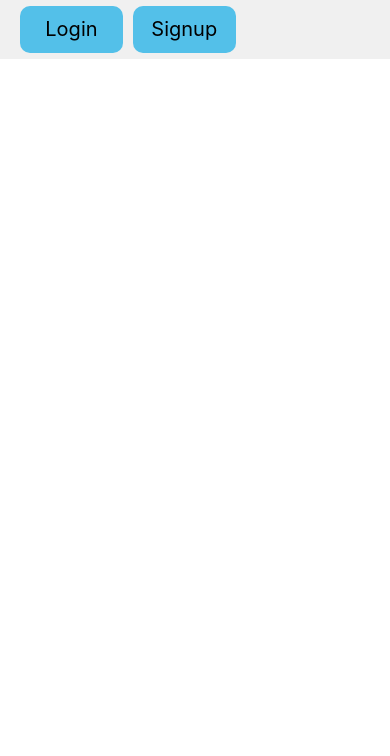
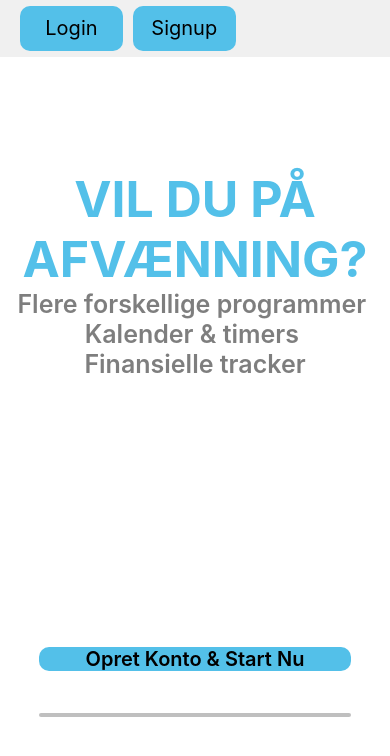
Before and after one commit to Williamjacobsen/SnusStop, a React Native app in the folder frontend/: screen / in a window 390 px wide. Shown: the top 756 px of the page. Built offline with nearby package versions, Linux system fonts and the light colour scheme.

Commit message:
landing page hero section

```diff
--- a/frontend/pages/LandingPage.js
+++ b/frontend/pages/LandingPage.js
@@ -1,5 +1,4 @@
 import {
-  StyleSheet,
   Text,
   View,
   SafeAreaView,
@@ -67,6 +66,67 @@ export default function LandingPage() {
       </SafeAreaView>
       <View style={{ flex: 10, backgroundColor: "#fff" }}></View>
       <BurgerMenu menu={menu} />
+      <View
+        style={{
+          position: "absolute",
+          width: "100%",
+          height: "40%",
+          top: "20%",
+          alignItems: "center",
+          zIndex: 0,
+        }}
+      >
+        <Text
+          style={{
+            fontSize: 50,
+            textAlign: "center",
+            fontWeight: "700",
+            color: theme.lightBlue,
+          }}
+        >
+          VIL DU PÅ AFVÆNNING?
+        </Text>
+        <Text
+          style={{
+            fontSize: 25,
+            textAlign: "center",
+            fontWeight: "600",
+            opacity: 0.5,
+          }}
+        >
+          Flere forskellige programmer {"\n"}Kalender & timers {"\n"}Finansielle
+          tracker
+        </Text>
+      </View>
+      <TouchableOpacity
+        style={{
+          backgroundColor: theme.lightBlue,
+          justifyContent: "center",
+          alignItems: "center",
+          borderRadius: 10,
+          position: "relative",
+          bottom: "20%",
+          width: "80%",
+          height: "7,5%",
+          left: "10%",
+        }}
+      >
+        <Text style={{ fontSize: 20, fontWeight: "600" }}>
+          Opret Konto & Start Nu
+        </Text>
+      </TouchableOpacity>
+      <View
+        style={{
+          height: 4,
+          width: "80%",
+          backgroundColor: "gray",
+          opacity: 0.5,
+          position: "relative",
+          left: "10%",
+          bottom: "15%",
+          borderRadius: 10,
+        }}
+      ></View>
     </View>
   );
 }
--- a/frontend/utils/BurgerMenu.js
+++ b/frontend/utils/BurgerMenu.js
@@ -16,9 +16,9 @@ export default function BurgerMenu({ menu }) {
           clearInterval(fadein);
         } else {
           counter++;
-          setMenuOpacity((prev) => prev + 0.1);
+          setMenuOpacity((prev) => prev + 0.08);
         }
-      }, 25);
+      }, 10);
     }
     if (!menu) {
       var counter = 1;
@@ -28,9 +28,9 @@ export default function BurgerMenu({ menu }) {
           clearInterval(fadeout);
         } else {
           counter++;
-          setMenuOpacity((prev) => prev - 0.1);
+          setMenuOpacity((prev) => prev - 0.08);
         }
-      }, 25);
+      }, 10);
     }
   }, [menu]);
 
@@ -40,11 +40,12 @@ export default function BurgerMenu({ menu }) {
     <View
       style={{
         position: "absolute",
-        top: "12%",
-        height: `${menuHeight}%`,
+        top: "11.5%",
+        height: `${menuHeight + 0.5}%`,
         width: "100%",
         backgroundColor: theme.lightBlue,
         opacity: menuOpacity,
+        zIndex: 10,
       }}
     ></View>
   );
--- a/frontend/utils/style.js
+++ b/frontend/utils/style.js
@@ -8,7 +8,6 @@ const theme = {
 const styles = StyleSheet.create({
   container: {
     flex: 1,
-    backgroundColor: theme.lightGray,
   },
   navbar: {
     backgroundColor: theme.lightGray,
```
Also changed, not shown: frontend/assets/down-arrow.png (added).
